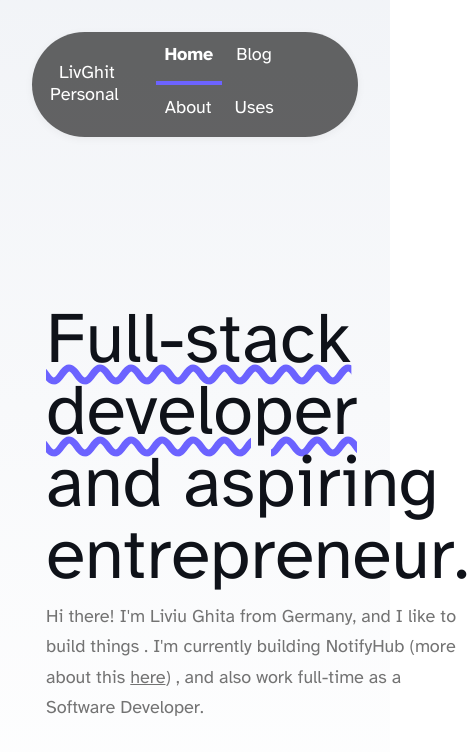
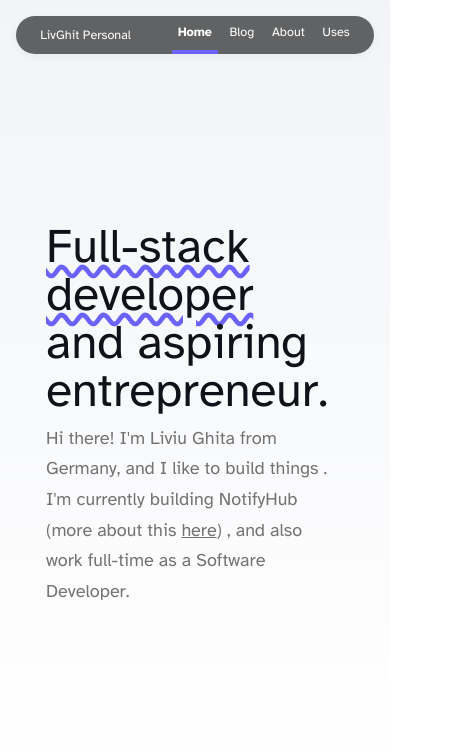
Before and after one commit to livghit/livghit.github.io, an Astro site: page / in a window 390 px wide. Shown: the whole page, 469 px wide, since content can reach past the window. Built offline with nearby package versions, Linux system fonts and the light colour scheme; Astro itself is replaced by a stand-in of ours.

Commit message:
(ui) fixed index page for phone

```diff
--- a/src/components/Header.astro
+++ b/src/components/Header.astro
@@ -78,7 +78,16 @@ import GitHub from "./icons/GitHub.astro";
         }
 
         header {
-            margin: 2rem;
+            margin: 1rem;
+        }
+
+        h2 {
+            margin: 0;
+            font-size: 1em;
+        }
+
+        a {
+            font-size: 0.7em;
         }
     }
 </style>
--- a/src/pages/index.astro
+++ b/src/pages/index.astro
@@ -57,6 +57,11 @@ import Website from "../components/illustrations/Website.astro";
             display: grid;
             grid-template-columns: 1fr;
             gap: 1rem;
+            width: 20%;
+        }
+
+        .text-7xl {
+            font-size: 3rem;
         }
     }
 
@@ -83,8 +88,8 @@ import Website from "../components/illustrations/Website.astro";
 
     .wavy {
         text-decoration: underline;
+        text-decoration-color: #6C63FF;
         -webkit-text-decoration-color: #6C63FF;
-        text-decoration-color: #6C63FF;
         -webkit-text-decoration-style: wavy;
         text-decoration-style: wavy;
     }
--- a/src/styles/global.css
+++ b/src/styles/global.css
@@ -154,6 +154,7 @@ hr {
     main {
         padding: 1em;
     }
+
 }
 
 .sr-only {
```
Also changed, not shown: src/components/HeaderLink.astro (+6 -5 lines).
